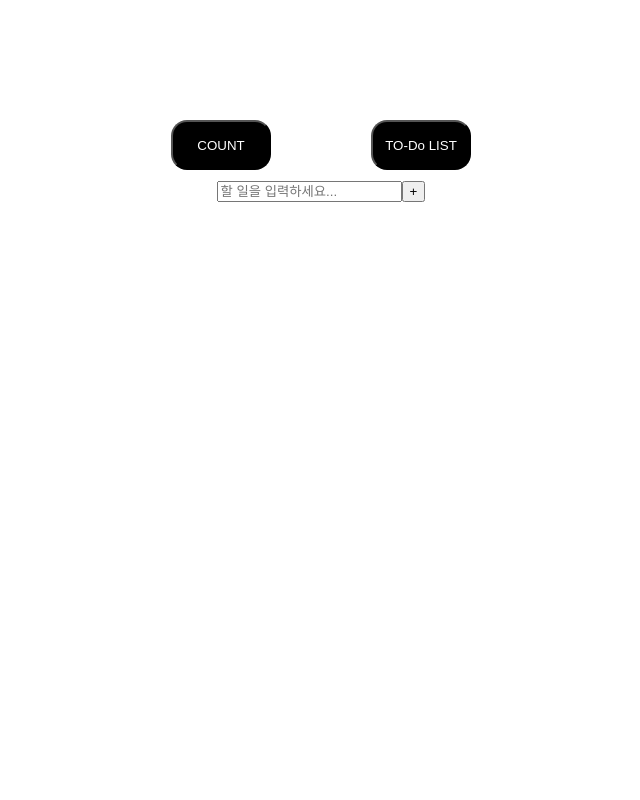
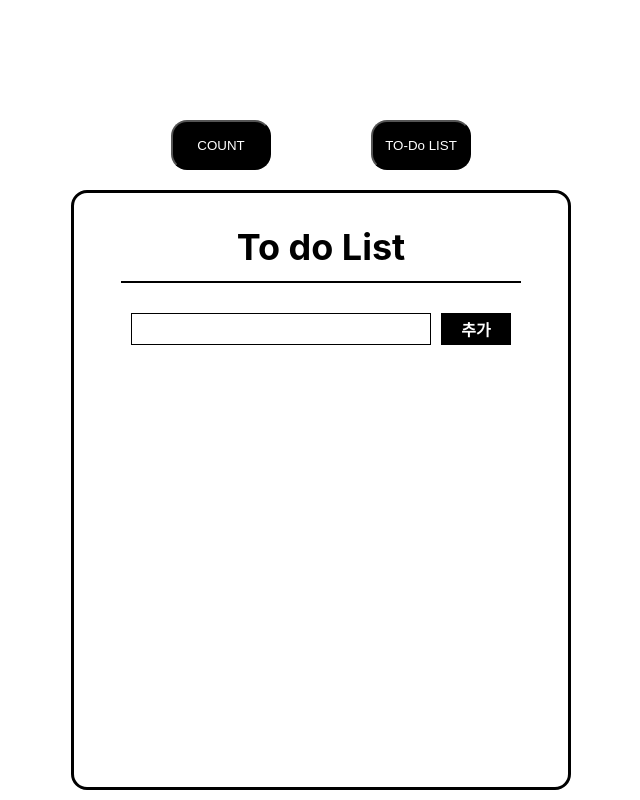
Before and after one commit to bidanee/redux-study, a React (Create React App) app: page / in a window 1280 px wide. Both pictures are taken after a click on the button "TO-Do LIST". Shown: the whole page, without its empty margins (319-959 px from the left). Built offline with nearby package versions, Linux system fonts and the light colour scheme.

Commit message:
change counter&TodoList UI

```diff
--- a/src/App.css
+++ b/src/App.css
@@ -1,3 +1,7 @@
+* {
+  box-sizing: border-box;
+}
+
 .App {
   text-align: center;
 }
--- a/src/components/Counter.js
+++ b/src/components/Counter.js
@@ -74,7 +74,7 @@ const Input = styled.input`
     margin: 0;
   }
   width: 100px;
-  height: 30px;
+  height: 36px;
   border: 2px solid #6aa6bf;
   font-size: 20px;
   text-align: center;
--- a/src/components/TodoItem.js
+++ b/src/components/TodoItem.js
@@ -1,17 +1,59 @@
 import React from "react";
-
+import { styled } from "styled-components";
+import { ImCheckboxUnchecked, ImCheckboxChecked } from "react-icons/im";
 const TodoItem = React.memo(function TodoItem({ todo, onToggle, onDelete }) {
   return (
-    <li>
-      <div
-        style={{ textDecoration: todo.done ? "line-through" : "none" }}
+    <Item>
+      <label htmlFor={todo.id}>
+        {todo.done ? (
+          <ImCheckboxChecked size={20} />
+        ) : (
+          <ImCheckboxUnchecked size={20} />
+        )}
+      </label>
+      <input
+        id={todo.id}
         onClick={() => onToggle(todo.id)}
-      >
+        type="checkbox"
+        style={{ display: "none" }}
+      />
+      <Text style={{ textDecoration: todo.done ? "line-through" : "none" }}>
         {todo.text}
-      </div>
-      <button onClick={() => onDelete(todo.id)}>-</button>
-    </li>
+      </Text>
+
+      <DeleteBtn onClick={() => onDelete(todo.id)}>삭제</DeleteBtn>
+    </Item>
   );
 });
 
 export default TodoItem;
+
+const Item = styled.li`
+  display: flex;
+  justify-content: space-between;
+  align-items: center;
+  margin-top: 10px;
+  height: 32px;
+  width: 400px;
+  list-style-type: none;
+`;
+const Text = styled.span`
+  display: flex;
+  justify-content: flex-start;
+  font-size: 16px;
+  font-weight: medium;
+  margin-left: 8px;
+  width: 300px;
+`;
+
+const DeleteBtn = styled.button`
+  padding: none;
+  background-color: black;
+  border: 1px solid black;
+  height: 32px;
+  margin-right: 30px;
+  width: 40px;
+  color: white;
+  font-size: 12px;
+  font-weight: bold;
+`;
--- a/src/components/Todos.js
+++ b/src/components/Todos.js
@@ -1,5 +1,6 @@
 import { useState } from "react";
 import TodoList from "./TodoList";
+import { styled } from "styled-components";
 
 const Todos = ({ todos, onCreate, onToggle, onDelete }) => {
   const [text, setText] = useState("");
@@ -10,18 +11,67 @@ const Todos = ({ todos, onCreate, onToggle, onDelete }) => {
     setText("");
   };
   return (
-    <div>
-      <form onSubmit={onSubmit}>
-        <input
-          value={text}
-          placeholder="할 일을 입력하세요..."
-          onChange={onChange}
-        />
-        <button type="submit">+</button>
-      </form>
+    <Wrap>
+      <Title>To do List</Title>
+      <Form onSubmit={onSubmit}>
+        <Input value={text} onChange={onChange} />
+        <AddBtn type="submit">추가</AddBtn>
+      </Form>
       <TodoList todos={todos} onToggle={onToggle} onDelete={onDelete} />
-    </div>
+    </Wrap>
   );
 };
 
 export default Todos;
+
+const Wrap = styled.div`
+  margin-top: 10px;
+  display: flex;
+  flex-direction: column;
+  align-items: center;
+  width: 500px;
+  height: 600px;
+  border: 3px solid black;
+  border-radius: 16px;
+`;
+
+const Title = styled.h2`
+  display: flex;
+  justify-content: center;
+  align-items: center;
+  font-size: 36px;
+  width: 400px;
+  height: 80px;
+  margin: 10px;
+  padding-top: 10px;
+  border-bottom: 2px solid black;
+`;
+
+const Form = styled.form`
+  display: flex;
+  align-items: center;
+  justify-content: center;
+  margin-top: 20px;
+  width: 400px;
+`;
+
+const Input = styled.input`
+  width: 300px;
+  height: 32px;
+  outline: none;
+  margin-right: 10px;
+  margin-left: 10px;
+  border: 1px solid black;
+`;
+
+const AddBtn = styled.button`
+  padding: none;
+  background-color: black;
+  border: 1px solid black;
+  height: 32px;
+  margin-right: 10px;
+  width: 70px;
+  color: white;
+  font-size: 16px;
+  font-weight: bold;
+`;
--- a/src/containers/CounterContainer.js
+++ b/src/containers/CounterContainer.js
@@ -9,10 +9,8 @@ function CounterContainer() {
     diff : state.diff,
   }))
   */
-  const { number, diff } = useSelector((state) => ({
-    number: state.counter.number,
-    diff: state.counter.diff,
-  }));
+  const number = useSelector((state) => state.counter.number);
+  const diff = useSelector((state) => state.counter.diff);
 
   const dispatch = useDispatch();
   const onIncrease = () => dispatch(increase());
```
